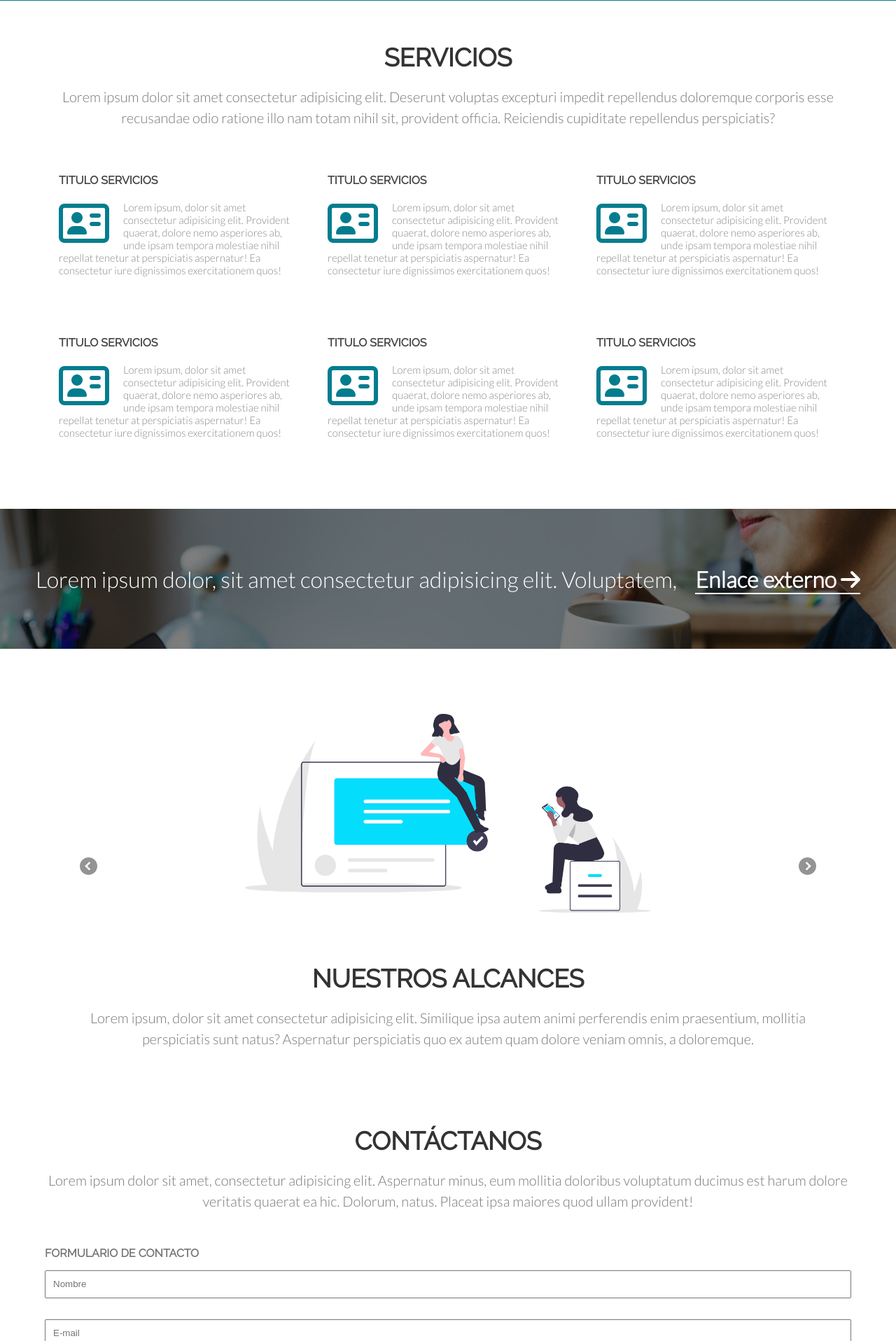
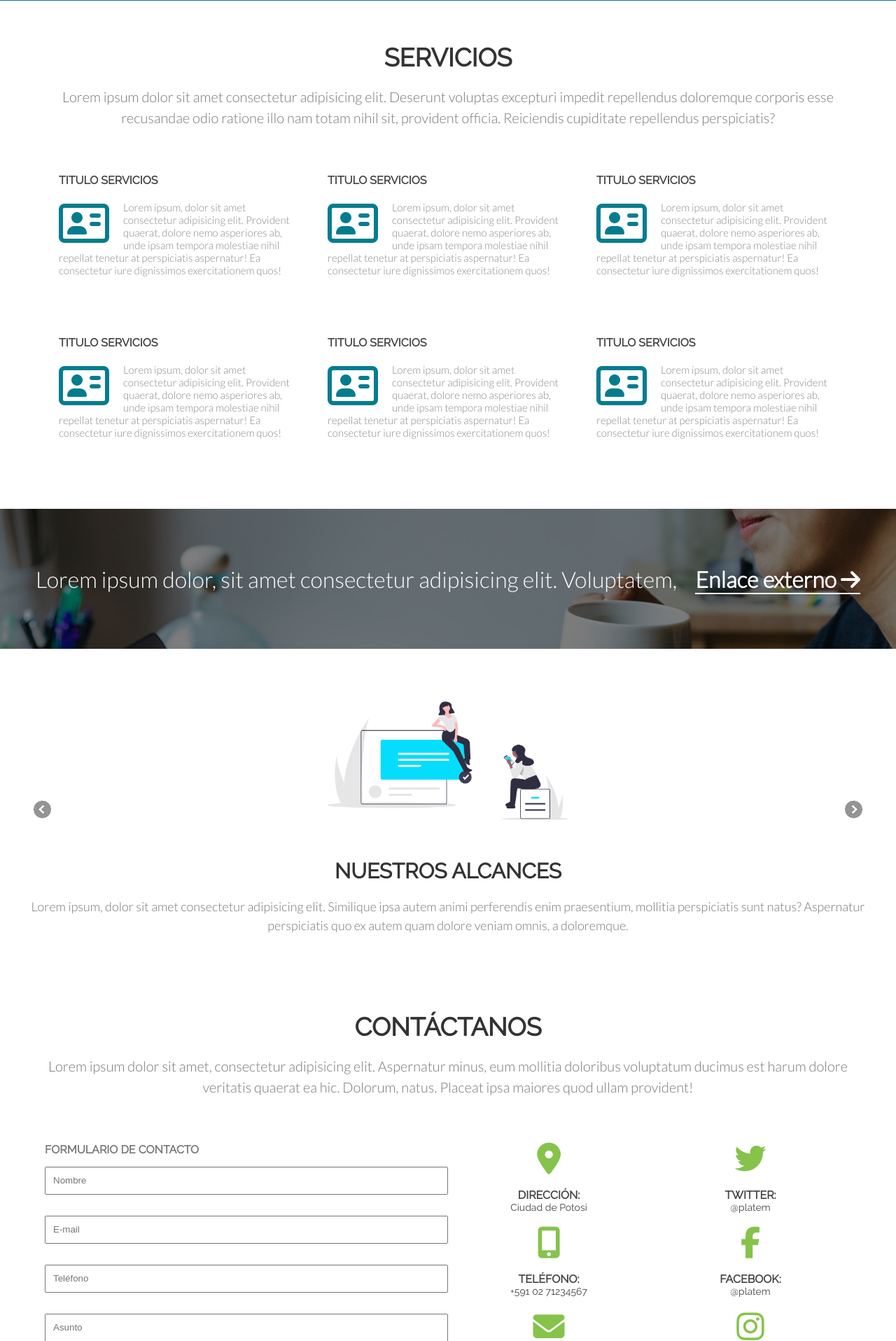
Before and after one commit to simarek/WebPrueba2, a PHP site: page / in a window 1280 px wide. Shown: the part 1622-3538 px from the top of the page at 70% size. Run offline with PHP 8.4, Linux system fonts and the light colour scheme; some libraries are stand-ins or nearby versions.

Commit message:
nuevos modificaciones responsive

```diff
--- a/index.html
+++ b/index.html
@@ -88,7 +88,9 @@
     </div>
 
     <!-- Animacion de particulas y fondo en JS -->
-    <div id="particles-js"></div>
+    <div class="fondo">
+      <div id="particles-js"></div>
+    </div>
 
     <!-- Seccion de contenido wap -->
     <section class="wap">
--- a/styles/formulario.css
+++ b/styles/formulario.css
@@ -5,6 +5,10 @@
 .dos-columnas {
   margin-top: 50px;
   width: 100%;
+}
+
+.formulario {
+  /*width: 50%;*/
 }
 
 .caja-1,
@@ -52,9 +56,9 @@
 }*/
 
 .datos {
-  float: left;
-  width: 50%;
-  margin: auto;
+  /*float: left;
+  width: 25%;
+  /*margin: auto;*/
   color: #999;
 }
 
--- a/styles/responsive.css
+++ b/styles/responsive.css
@@ -43,7 +43,6 @@
   /*.slideInUp {
     display: none;
   }*/
-
   .letras-slider h1 {
     font-size: 32px;
   }
@@ -103,13 +102,13 @@
   .dos-columnas {
   }
 
-  /*.formulario {
-    float: none;
-    width: 100%;
-    background-color: aquamarine;
-  }*/
+  .formulario {
+    /*background-color: aquamarine;*/
+  }
 
-  .formu-ti,
+  .formu-ti {
+  }
+
   .caja-1,
   .caja-2 {
   }
@@ -118,6 +117,8 @@
   }
 
   .datos {
+    float: left;
+    width: 50%;
   }
 
   .correr {
@@ -180,14 +181,14 @@
   .banner-1 h3 {
     font-size: 28px;
   }
-  /*
+
   .columnasx3 {
     width: 100%;
   }
 
   .banner-2 h3 {
     background-size: auto;
-    font-size: 24px;
+    font-size: 28px;
   }
 
   .textos {
@@ -199,26 +200,25 @@
   }
 
   .texto-1 h2 {
-    font-size: 26px;
+    font-size: 30px;
   }
 
   .texto-1 h3 {
     font-size: 18px;
   }
 
-  .tablax4 {
-    width: 100%;
+  .dos-columnas {
+    float: left;
+    width: 50%;
   }
 
-  .tablaxd {
-    width: 100%;
+  .formulario {
+    /*background-color: aquamarine;*/
   }
 
-  .dos-columnas {
-
+  .formu-ti {
   }
 
-  .formu-ti,
   .caja-1,
   .caja-2 {
   }
@@ -227,10 +227,109 @@
   }
 
   .datos {
-
+    float: left;
+    width: 50%;
   }
 
   .correr {
     width: 100%;
-  }*/
+  }
 }
+
+@media only screen and (min-width: 769px) {
+  .red {
+  }
+
+  header {
+    height: 64px;
+  }
+
+  .ancho {
+    width: 100%;
+  }
+
+  .logo {
+    padding: 0 40px;
+    margin: 0;
+  }
+
+  .logo p a {
+  }
+
+  .logo img {
+  }
+
+  nav {
+    padding-top: 18;
+  }
+
+  nav ul li a {
+    font-size: 13px;
+  }
+
+  .letras-slider h1 {
+  }
+
+  .letras-slider p {
+  }
+
+  .bienvenidos h2 {
+  }
+
+  .bienvenidos h3 {
+  }
+
+  .banner-1 h3 {
+  }
+
+  .columnasx3 {
+  }
+
+  .banner-2 h3 {
+  }
+
+  .textos {
+    padding: 50px 10px;
+  }
+
+  .texto-1 img {
+    height: 250px;
+  }
+
+  .texto-1 h2 {
+    font-size: 30px;
+  }
+
+  .texto-1 h3 {
+    font-size: 18px;
+  }
+
+  .dos-columnas {
+    float: left;
+    width: 100%;
+  }
+
+  .formulario {
+    float: left;
+    width: 50%;
+  }
+
+  .formu-ti {
+  }
+
+  .caja-1,
+  .caja-2 {
+  }
+
+  .contratar-a {
+  }
+
+  .datos {
+    float: left;
+    width: 25%;
+  }
+
+  .correr {
+    width: 100%;
+  }
+}
```
